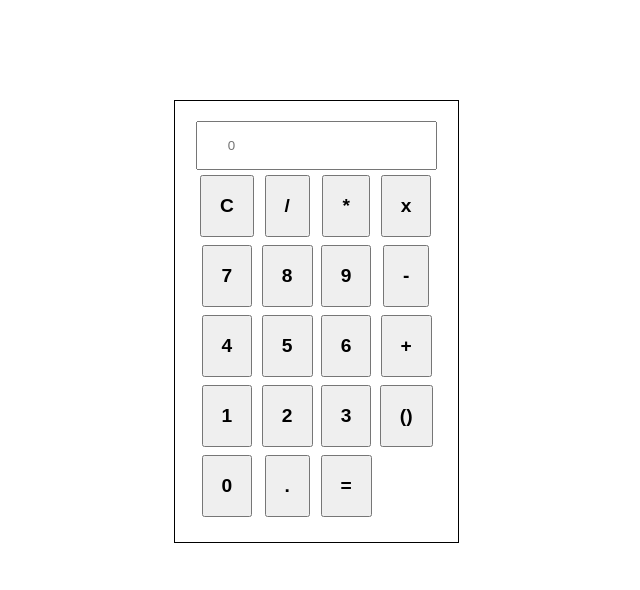
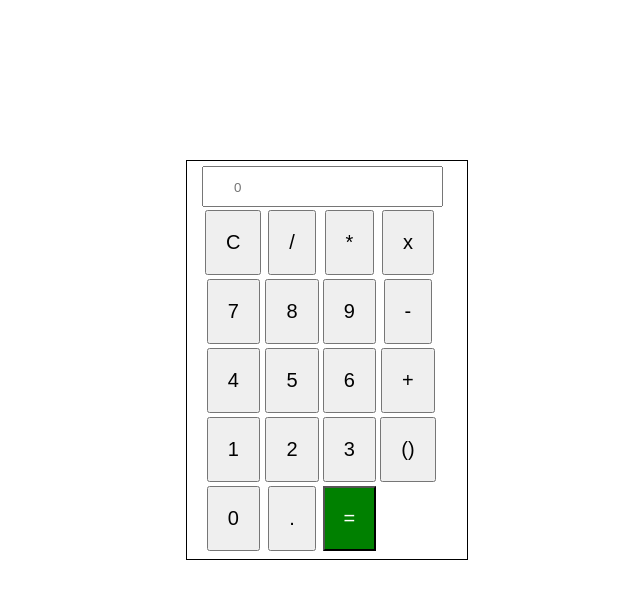
Before and after one commit to ramshakhan123/calculator, a plain HTML site: page index.html in a window 1280 px wide. Shown: the whole page, without its empty margins (326-966 px from the left). Drawn offline with Linux system fonts and the light colour scheme.

Commit message:
added files...

```diff
--- a/index.html
+++ b/index.html
@@ -11,45 +11,45 @@
 
 <body>
     <main>
-        <form>
+        <table>
+
             <input type="text" placeholder="0">
-            <table>
+
             <tr>
-                    <th><button id="button-number">C</button></th>
-                    <th><button id="button-number">/</button></th>
-                    <th><button id="button-number">*</button></th>
-                    <th><button id="button-number">x</button></th>
+                <th><button>C</button></th>
+                <th><button>/</button></th>
+                <th><button>*</button></th>
+                <th><button>x</button></th>
 
             </tr>
             <tr>
-                    <th><button id="button-number" onclick="getNumber()">7</button></th>
-                    <th><button id="button-number">8</button></th>
-                    <th><button id="button-number">9</button></th>
-                    <th><button id="button-number">-</button></th>
+                <th><button>7</button></th>
+                <th><button>8</button></th>
+                <th><button>9</button></th>
+                <th><button>-</button></th>
 
             </tr>
             <tr>
-                    <th><button id="button-number">4</button></th>
-                    <th><button id="button-number">5</button></th>
-                    <th><button id="button-number">6</button></th>
-                    <th><button id="button-number">+</button></th>
+                <th><button>4</button></th>
+                <th><button>5</button></th>
+                <th><button>6</button></th>
+                <th><button>+</button></th>
 
             </tr>
             <tr>
-                    <th><button id="button-number">1</button></th>
-                    <th><button id="button-number">2</button></th>
-                    <th><button id="button-number">3</button></th>
-                    <th><button id="button-number">()</button></th>
+                <th><button class="add" onclick="number1()">1</button></th>
+                <th><button>2</button></th>
+                <th><button>3</button></th>
+                <th><button>()</button></th>
 
             </tr>
             <tr>
-                    <th><button id="button-number">0</button></th>
-                    <th><button id="button-number">.</button></th>
-                    <th><button id="button-number">=</button></th>
+                <th><button>0</button></th>
+                <th><button>.</button></th>
+                <th><button class="backg-color-orange">=</button></th>
 
             </tr>
         </table>
-        </form>
     </main>
 
     <script src="script.js"></script>
--- a/script.js
+++ b/script.js
@@ -1,6 +1,7 @@
-
-function getNumber() {
-    document.querySelector("input").innerHTML = document.querySelector("button-number").innerHTML;
 
 
+function number1() {
+    let add1 = document.querySelector(".add").innerHTML;
+    document.querySelector("input").value = add1;
+
 }
--- a/style.css
+++ b/style.css
@@ -1,28 +1,27 @@
 body {
     margin: 0;
-    padding: 0;
-}
-main {
-    position: absolute;
-    top: 100px;
-    left: 500px;
-    border: 1px solid black;
-    padding: 20px;
 }
 
-form {
-    text-align: center;
+main {
+    border: 1px solid black;
+    width: 250px;
+    padding: 5px 15px 5px 15px;
+    border: 1px solid black;
+    position: absolute;
+    left: 40%;
+    top: 20%;
 }
 
-
 input {
-    padding:15px 30px;
+    padding: 12px 30px 10px 30px;
 }
 
-#button-number {
-    padding: 18px;
-    font-size: 1.2rem;
-    font-weight: bold;
-    margin: 2px;
+button {
+    font-size: 20px;
+    padding: 19px;
+}
 
+.backg-color-orange {
+    background-color: green;
+    color: white;
 }
```
Lines whose indentation alone changed are shown as unchanged.
